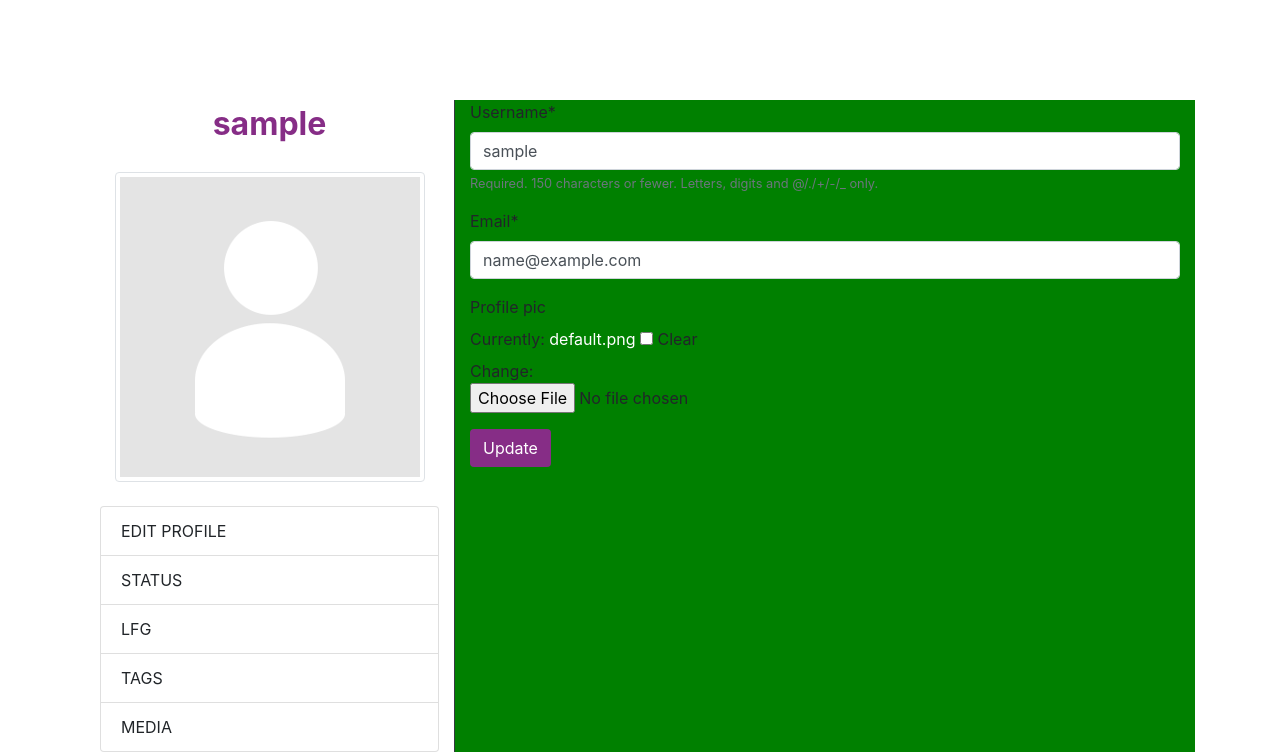
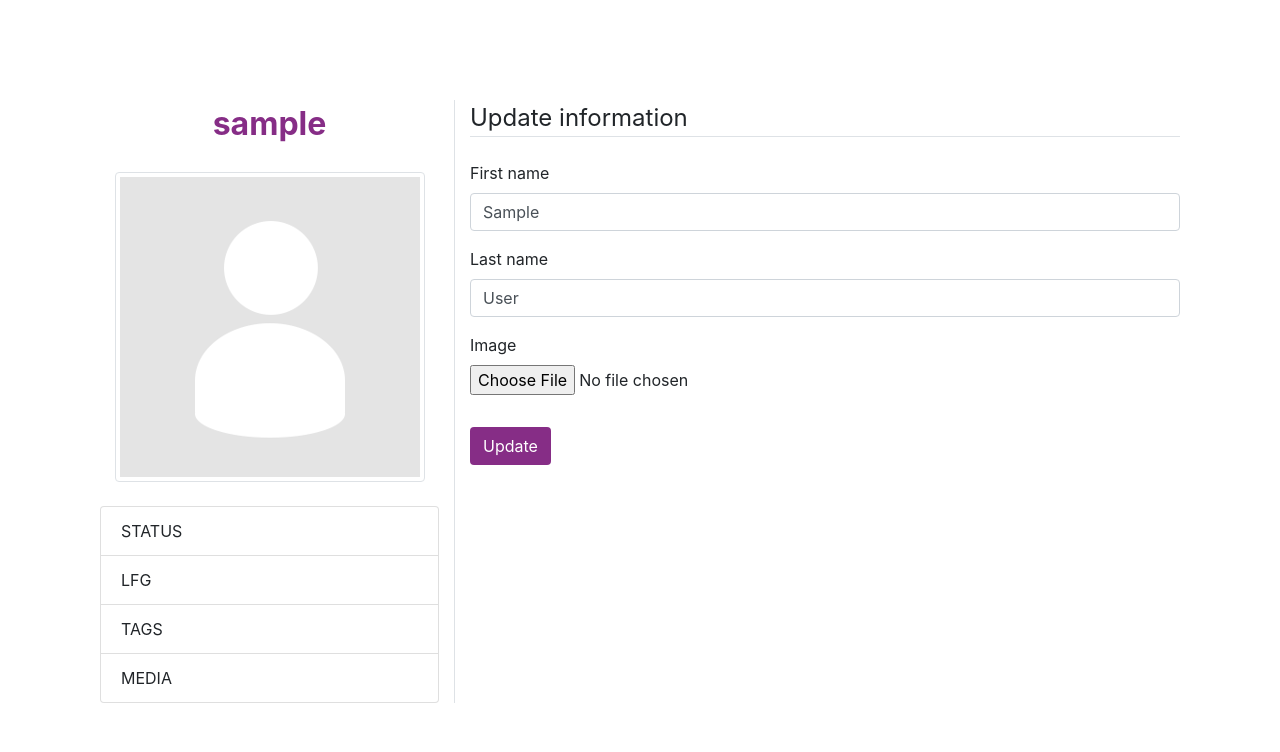
Before and after one commit to Eldfly/GameTag, a Django app: page /profile/ in a window 1280 px wide. Shown: the part 150-902 px from the top of the page. After the commit the page ends 853 px from the top, so only its background shows below. Run offline with Django 3.2, Linux system fonts and the light colour scheme; the visitor is signed in with stand-in values (Sample User, id 1); parts of the project's set-up code (start-up, migrations or seed data) failed here and were passed over; some libraries are stand-ins or nearby versions.

Commit message:
profile update image styling

```diff
--- a/templates/users/profile.html
+++ b/templates/users/profile.html
@@ -5,7 +5,7 @@
   {% if user.is_authenticated %}
     <div class="container">
         <div class="row mt-5">
-          <div class="col-4 border-right border-dark" style="background-color:white">
+          <div class="col-4 border-right border-grey" style="background-color:white">
             <div class="profile_name mb-4">
                 {{ user.username }}
             </div>
@@ -14,7 +14,6 @@
 
             </div>
             <ul class="list-group">
-              <li class="list-group-item">EDIT PROFILE</li>
               <li class="list-group-item">STATUS</li>
               <li class="list-group-item">LFG</li>
               <li class="list-group-item">TAGS</li>
@@ -22,11 +21,14 @@
             </ul>
 
           </div>
-          <div class="col-8" style="background-color:green">
+          <div class="col-8" style="background-color:white">
             <form method="POST" enctype="multipart/form-data">
               {% csrf_token %}
-              {{ u_form|crispy}}
-              {{ p_form|crispy}}
+              <fieldset class="form-group">
+              <legend class="border-bottom mb-4">Update information</legend>
+                {{ u_form|crispy }}
+                {{ p_form|crispy }}
+              </fieldset>
               <button type="submit" class="btn btn-gameTag">Update</button>
             </form>
           </div>
--- a/users/forms.py
+++ b/users/forms.py
@@ -13,14 +13,20 @@ class UserRegisterForm(UserCreationForm):
 
 class UserUpdateForm(forms.ModelForm):
 
-    email = forms.EmailField()
-
     class Meta:
         model = User
-        fields = ['username', 'email']
+        fields = ['first_name', 'last_name']
 
 class ProfileUpdateForm(forms.ModelForm):
+
+    #profile_pic = forms.ImageField(widget=forms.widgets.FileInput)
 
     class Meta:
         model = Profile
         fields = ['profile_pic']
+        widgets = {
+            'profile_pic': forms.widgets.FileInput,
+        }
+        labels = {
+            'profile_pic': 'Image'
+        }
--- a/users/models.py
+++ b/users/models.py
@@ -3,17 +3,17 @@ from django.contrib.auth.models  import User
 from PIL import Image
 
 
-
-# Create your models here.
+#profile model is for adding information to the user that are not available in the user model.
 class Profile(models.Model):
 
     user = models.OneToOneField(User, on_delete = models.CASCADE)
-    profile_pic = models.ImageField(null=True, default='default.png', upload_to='profile_pics', blank=True )
+    profile_pic = models.ImageField(null=True, default='default.png', upload_to='profile_pics', blank=True)
     address = models.CharField(max_length=255, default='None')
 
     def __str__(self):
         return self.user.username
 
+    #override the standard save method so that the images that are saved also get resized.
     def save(self, *args, **kwargs):
         super(Profile, self).save(*args, **kwargs)
 
--- a/users/signals.py
+++ b/users/signals.py
@@ -4,6 +4,8 @@ from django.dispatch import receiver
 from django.core.exceptions import ObjectDoesNotExist
 from .models import Profile
 
+
+#signlas saves the users that are created as also a Profile object
 @receiver(post_save, sender=User)
 def create_profile(sender, instance, created, **kwargs):
     if created:
--- a/users/views.py
+++ b/users/views.py
@@ -1,4 +1,6 @@
 from django.contrib.auth.decorators import login_required
+from django.forms.widgets import FileInput
+
 from django.shortcuts import render, redirect
 from django.contrib import messages
 from .forms import UserRegisterForm, UserUpdateForm, ProfileUpdateForm
@@ -28,7 +30,6 @@ def home(request):
 @login_required
 def profile(request):
 
-
     if request.method == 'POST':
         u_form = UserUpdateForm(request.POST,instance=request.user)
         p_form = ProfileUpdateForm(request.POST, request.FILES, instance=request.user.profile)
@@ -37,7 +38,7 @@ def profile(request):
             u_form.save()
             p_form.save()
             messages.success(request, f'You have updated your information')
-            return redirect('home')
+            return redirect('profile')
 
     else:
         u_form = UserUpdateForm(instance=request.user)
```
